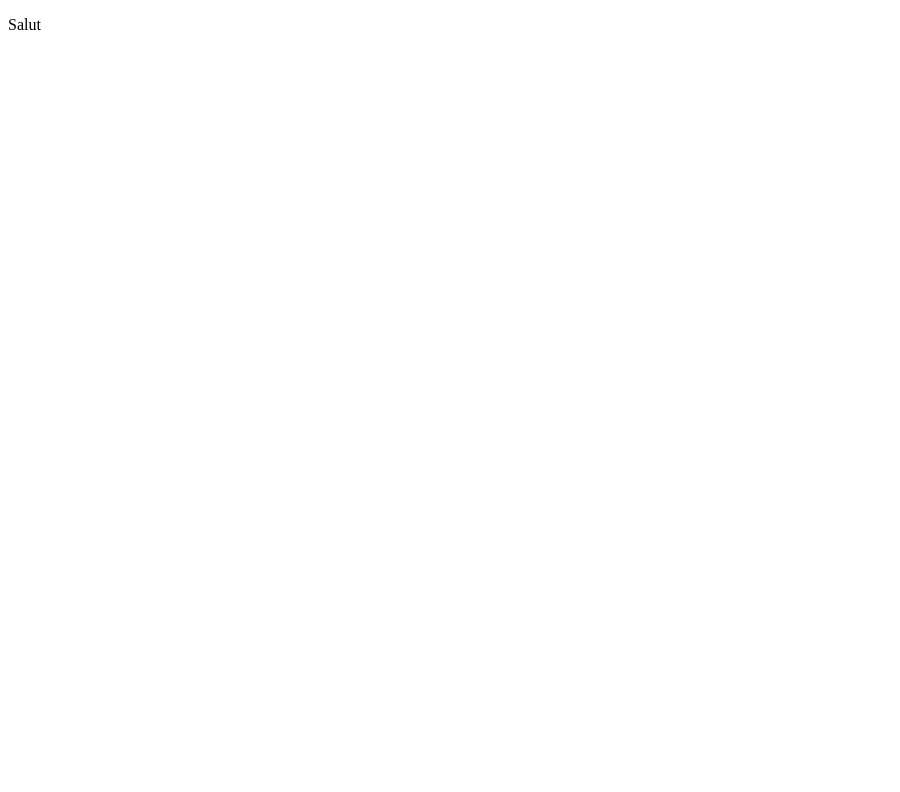
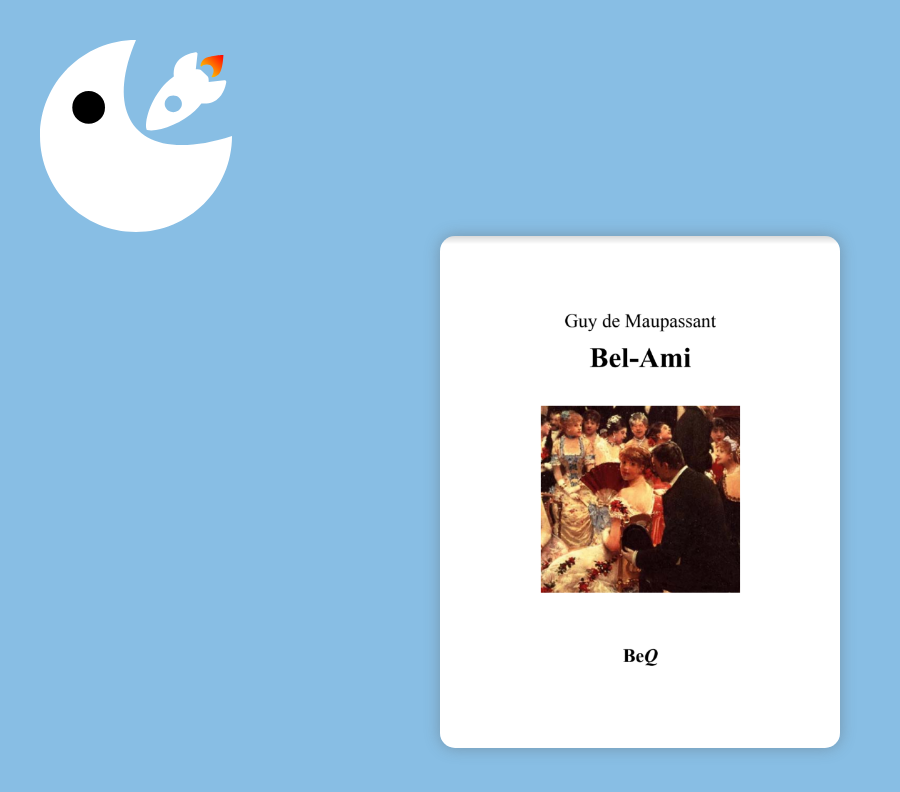
Before and after one commit to adrienvaucard/blockchain-challenge, an Angular app in the folder blockchain-front/: page /home in a window 1280 px wide. Before the commit this address led to /. Shown: the top 792 px of the page, without its empty margins (0-900 px from the left). Built offline with nearby package versions, Linux system fonts and the light colour scheme.

Commit message:
creation front homepage

```diff
--- a/blockchain-front/src/app/app-routing.module.ts
+++ b/blockchain-front/src/app/app-routing.module.ts
@@ -5,7 +5,7 @@ import { HomepageComponent } from './components/homepage/homepage.component';
 
 const routes: Routes = [
   {
-    path: 'coucou',
+    path: 'home',
     component: HomepageComponent
   }
 ];
--- a/blockchain-front/src/app/app.component.html
+++ b/blockchain-front/src/app/app.component.html
@@ -1,2 +1 @@
 <router-outlet></router-outlet>
-<p>Salut</p>
--- a/blockchain-front/src/app/components/homepage/homepage.component.html
+++ b/blockchain-front/src/app/components/homepage/homepage.component.html
@@ -1 +1,4 @@
-<p>homepage works!</p>
+<img src="../../../assets/logo_blanc.svg" class="logo">
+<div class="container-card">
+  <img src="../../../assets/guy_livre.png" alt="bel-ami_book" class="book-card">
+</div>
--- a/blockchain-front/src/styles.scss
+++ b/blockchain-front/src/styles.scss
@@ -1 +1,33 @@
 /* You can add global styles to this file, and also import other style files */
+body {
+  background-color: #88BEE4;
+}
+
+.logo {
+  height: 12em;
+  width: 12em;
+  margin-top: 2em;
+  margin-left: 2em;
+}
+
+.container-card {
+  margin-left: auto;
+  margin-right: auto;
+}
+
+.book-card {
+  display: flex;
+  margin-left: auto;
+  margin-right: auto;
+  height: 32em;
+  width: 25em;
+  border-radius: 15px;
+  box-shadow: 0px 0px 15px rgba(88, 88, 88, 0.4);
+
+  &:hover {
+    transition:all 0.3s ease-in-out;
+    -webkit-transform: scale(1.05);
+    -ms-transform: scale(1.05);
+    transform: scale(1.05);
+  }
+}
```
Also changed, not shown: blockchain-front/src/assets/guy_livre.png (added), blockchain-front/src/assets/logo_blanc.svg (added).
